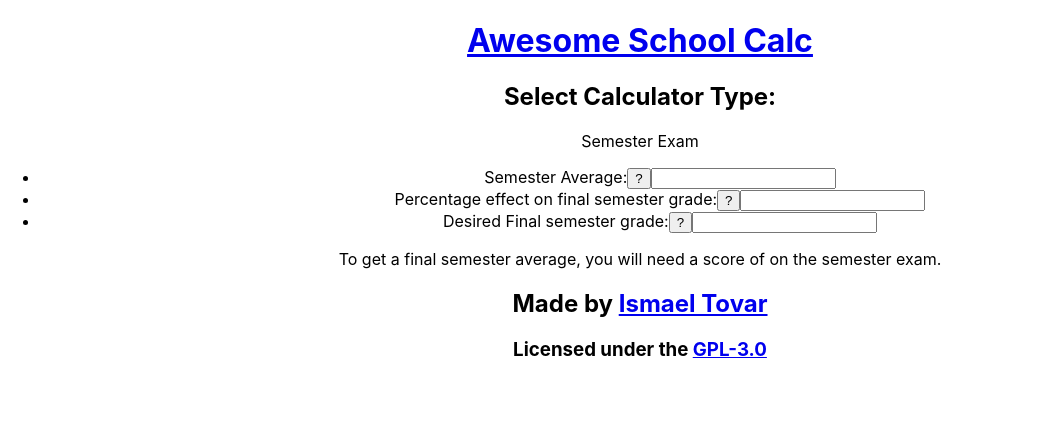
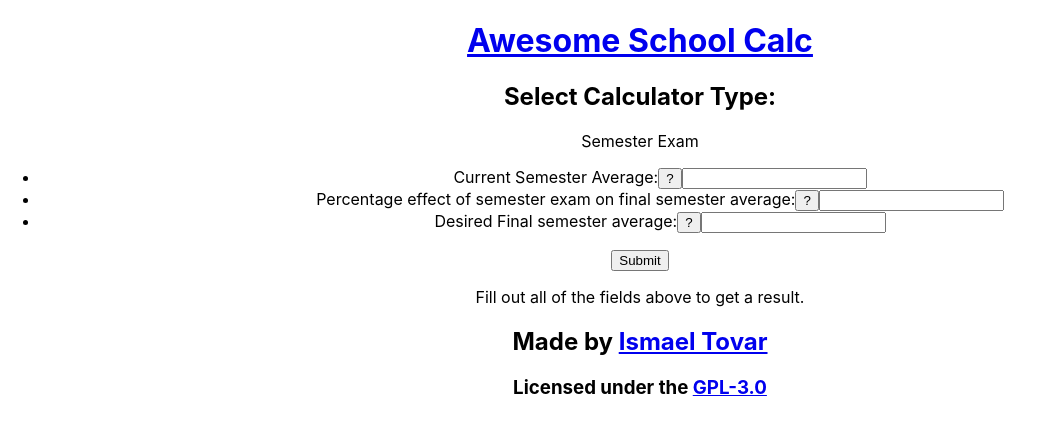
Before and after one commit to ismaeltech01/awesome-school-calc, a React (Create React App) app: page /semester-exam in a window 1280 px wide. Shown: the top 432 px of the page, without its empty margins (0-1044 px from the left). Built offline with nearby package versions, Linux system fonts and the light colour scheme.

Commit message:
Added logic to semester exam calc

```diff
--- a/src/components/SemesterExam/Results.js
+++ b/src/components/SemesterExam/Results.js
@@ -1,9 +1,20 @@
 import React from "react";
+import { areAllVarsEmpty } from "./logic";
 
 export default function Results(props) {
-  const {desiredGrade, gradeNeeded} = props;
+  const {semesterAvg, percentEffect, desiredGrade, gradeNeeded} = props;
 
-  return (
-    <p>To get a <strong>{desiredGrade}</strong> final semester average, you will need a score of <strong>{gradeNeeded}</strong> on the semester exam.</p>
-  );
+  if (!areAllVarsEmpty(semesterAvg, percentEffect, desiredGrade, gradeNeeded)) {
+    return (
+      <p>To get a <strong>{desiredGrade}</strong> final semester average, you will need a score of atleast <strong>{gradeNeeded}</strong> on the semester exam.</p>
+    );
+  } else if (gradeNeeded === 0) {
+    return (
+      <p>To get a <strong>{desiredGrade}</strong> final semester average... you don't have to do anything! As long as you don't get a negative average, your good to go!</p>
+    );
+  } else {
+    return (
+      <p>Fill out all of the fields above to get a result.</p>
+    );
+  }
 }
--- a/src/components/SemesterExam/SemesterExam.js
+++ b/src/components/SemesterExam/SemesterExam.js
@@ -1,10 +1,10 @@
 import React, { useState } from "react";
 import Results from "./Results";
-import calculateGradeNeeded from "./GradeNeeded";
+import calculateGradeNeeded, {areAllVarsEmpty} from "./logic";
 
 export default function SemesterExam() {
   //input field variables
-  const [semesterAverage, setSemesterAverage] = useState('');
+  const [semesterAvg, setSemesterAvg] = useState('');
   const [percentEffect, setPercentEffect] = useState('');
   const [desiredGrade, setDesiredGrade] = useState('');
 
@@ -12,12 +12,12 @@ export default function SemesterExam() {
   const [gradeNeeded, setGradeNeeded] = useState('');
 
   const handleSubmit = (e) => {
-
+    setGradeNeeded(calculateGradeNeeded(semesterAvg, percentEffect, desiredGrade));
   }
 
   const handleChange = (e) => {
     if (e.target.id === "semester-average")
-      setSemesterAverage(e.target.value);
+      setSemesterAvg(e.target.value);
     if (e.target.id === "percent-effect")
       setPercentEffect(e.target.value);
     if (e.target.id === "desired-average")
@@ -35,23 +35,24 @@ export default function SemesterExam() {
     <form onSubmit={handleSubmit}>
       <ul>
         <li>
-          <label htmlFor="semester-average">Semester Average:</label>
+          <label htmlFor="semester-average">Current Semester Average:</label>
           <button type="button" id="help-button" onClick={handleClick}>?</button>
-          <input id="semester-average" onChange={handleChange} value={semesterAverage}></input>
+          <input id="semester-average" onChange={handleChange} value={semesterAvg}></input>
         </li>
         <li>
-          <label htmlFor="percent-effect">Percentage effect on final semester grade:</label>
+          <label htmlFor="percent-effect">Percentage effect of semester exam on final semester average:</label>
           <button type="button" id="help-button" onClick={handleClick}>?</button>
           <input id="percent-effect" onChange={handleChange} value={percentEffect}></input>
         </li>
         <li>
-          <label htmlFor="desired-average">Desired Final semester grade:</label>
+          <label htmlFor="desired-average">Desired Final semester average:</label>
           <button type="button" id="help-button" onClick={handleClick}>?</button>
           <input id="desired-average" onChange={handleChange} value={desiredGrade}></input>
         </li>
       </ul>
+      <button type="button" id="submit-button" onClick={handleSubmit}>Submit</button>
     </form>
-    <Results gradeNeeded={gradeNeeded} desiredGrade={desiredGrade}/>
+    <Results semesterAvg={semesterAvg} percentEffect={percentEffect} desiredGrade={desiredGrade} gradeNeeded={gradeNeeded}/>
     </>
   );
 }
--- /dev/null
+++ b/src/components/SemesterExam/logic.js
@@ -0,0 +1,34 @@
+export default function calculateGradeNeeded(semAvg, numEffSemExam, desSemAvg) {
+  console.log(desSemAvg);
+  let percEffSemExam = numEffSemExam / 100;
+  let percEffSemAvg = 1 - percEffSemExam;
+  let semAvgPnts = semAvg * percEffSemAvg;
+
+  let pntsNeeded = desSemAvg - semAvgPnts;
+  if (pntsNeeded <= 0) {
+    console.log("Avg" + percEffSemAvg);
+    console.log("Exam" + percEffSemExam);
+    console.log(semAvgPnts);
+    console.log(pntsNeeded);
+    console.log(pntsNeeded / percEffSemExam);
+    return 0;
+  } else {
+    console.log("Avg" + percEffSemAvg);
+    console.log("Exam" + percEffSemExam);
+    console.log(semAvgPnts);
+    console.log(pntsNeeded);
+    console.log(pntsNeeded / percEffSemExam);
+    return pntsNeeded / percEffSemExam; //Calculates needed grade in order to attain desired grade
+  }
+}
+
+//used to check if all of the arguments are 'empty' states
+export function areAllVarsEmpty() {
+  for (let index = 0; index < arguments.length; index++) {
+    if (arguments[index] === '' || arguments[index] === undefined || arguments[index] === null) {
+      return true;
+    }
+  }
+
+  return false;
+}
```
